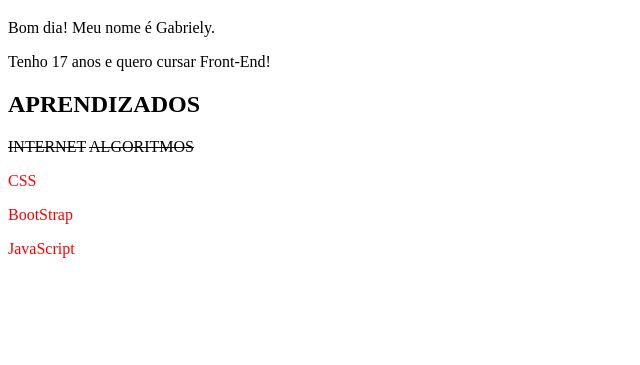
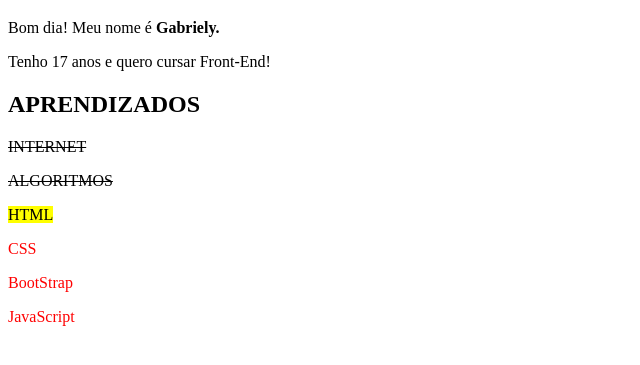
Before and after one commit to yunawaa/FRONT-END-SENAI, a plain HTML site: page HTML E CSS/Atividades/aula1/atvd1.html in a window 1280 px wide. Shown: the part 61-426 px from the top of the page, without its empty margins (0-640 px from the left). Drawn offline with Linux system fonts and the light colour scheme.

Commit message:
CORREÇÃO - AULA1 HTML
correção da primeira atividade de HTML

```diff
--- a/HTML E CSS/aula1/atividades/atvd1.html
+++ b/HTML E CSS/Atividades/aula1/atvd1.html
@@ -8,12 +8,12 @@
 </head>
 <body>
     <h1>MEU PRIMEIRO TEXTO EM HTML! <b></b></h1>
-    <p>Bom dia! Meu nome é Gabriely.</p>
+    <p>Bom dia! Meu nome é <b>Gabriely.</b></p>
     <p>Tenho 17 anos e quero cursar Front-End!</p>
     <h2>APRENDIZADOS</h2>
-    <s>INTERNET</s>
+    <p><s>INTERNET</s></p>
     <s>ALGORITMOS</s>
-    <p><mark><HTML></HTML></mark></p>
+    <p><mark>HTML</mark></p>
     <P style="color: red;"> CSS</P>
     <P style="color: red;"> BootStrap</P>
     <P style="color: red;"> JavaScript</P>
```
Also changed, not shown: HTML E CSS/Atividades/materialDaula/Yone_0.jpg (renamed from HTML E CSS/aula1/materialDaula/Yone_0.jpg), HTML E CSS/Atividades/materialDaula/Yone_OriginalCentered.webp (renamed from HTML E CSS/aula1/materialDaula/Yone_OriginalCentered.webp), HTML E CSS/Atividades/materialDaula/introducao.html (renamed from HTML E CSS/aula1/materialDaula/introducao.html), 7 other files.
